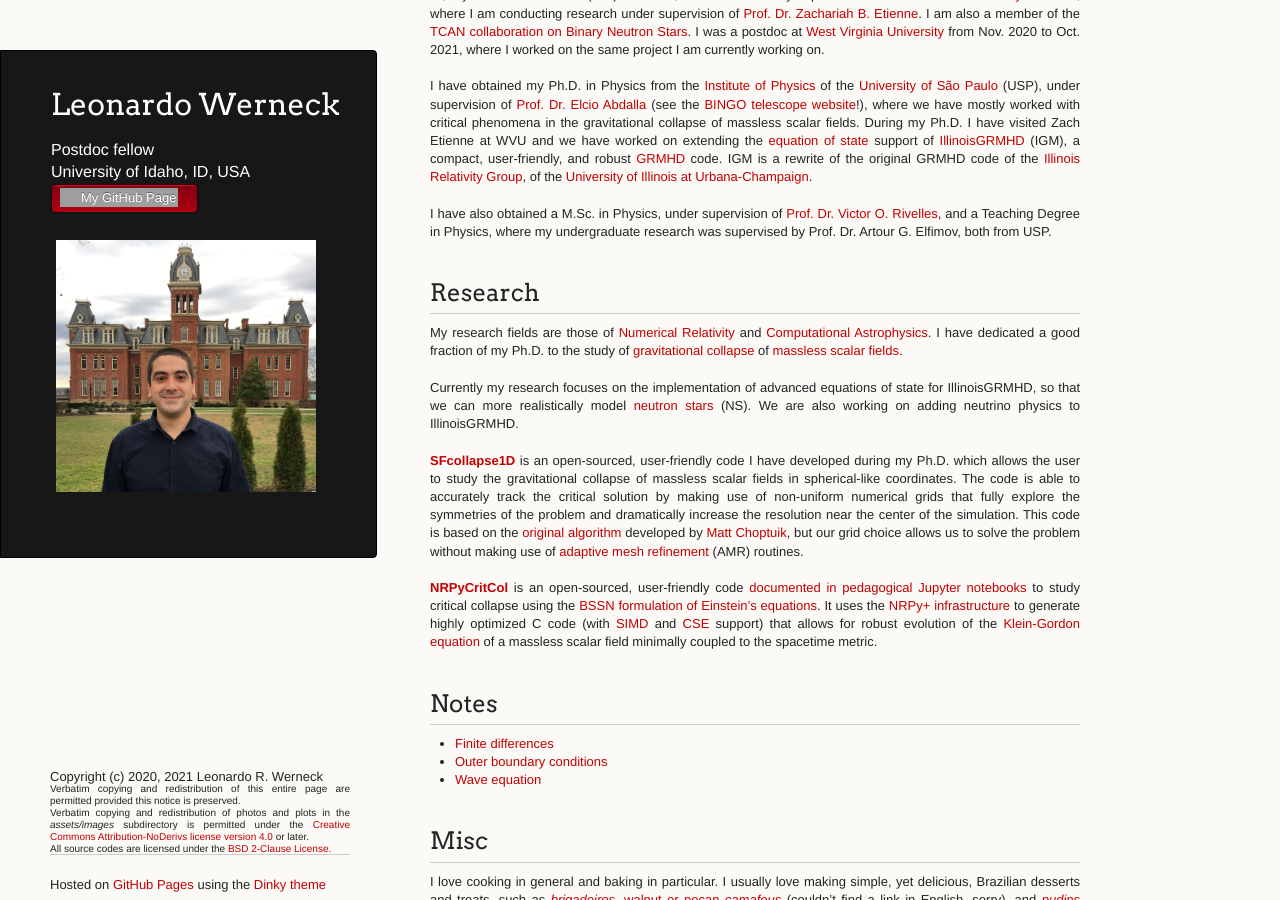
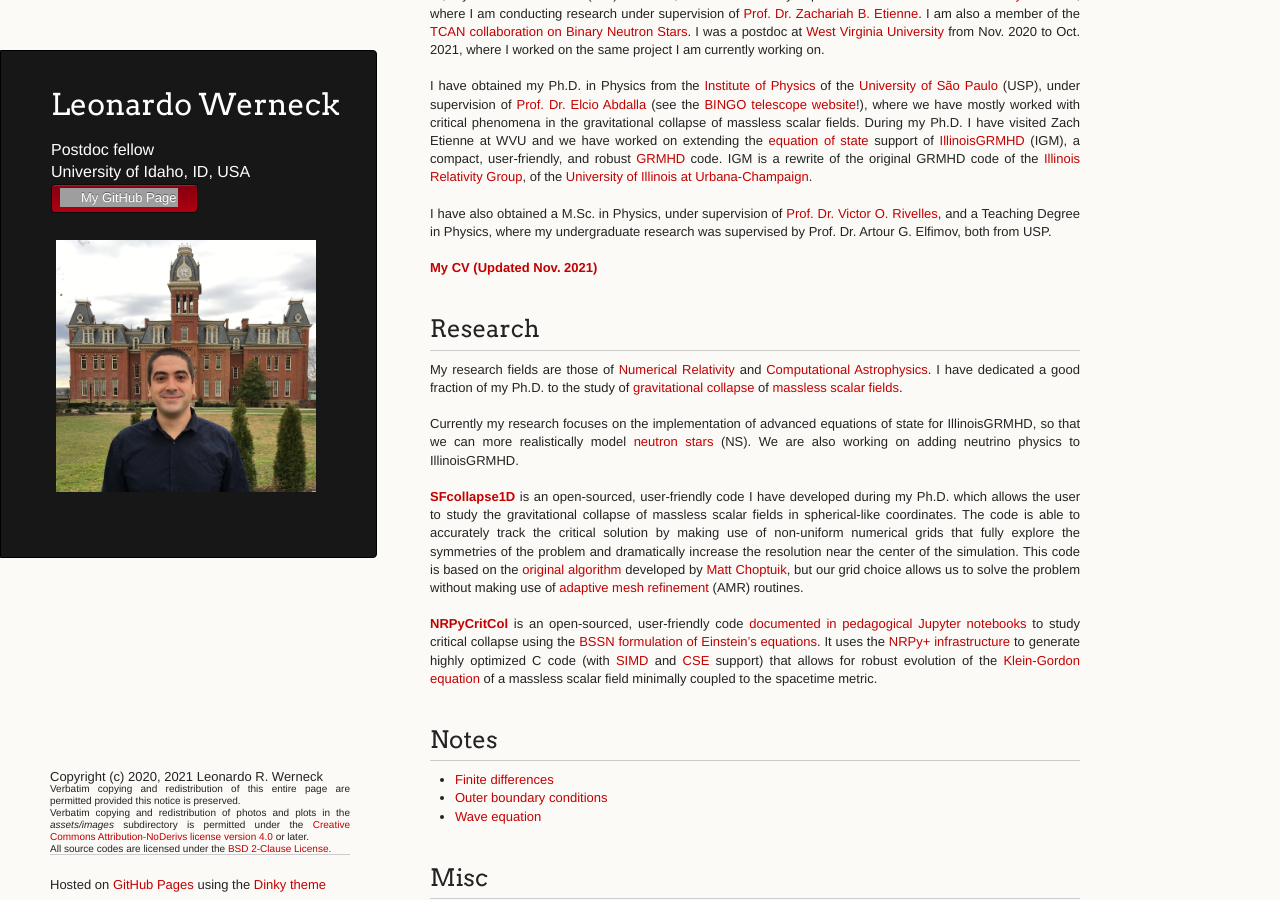
Before and after one commit to leowerneck/leowerneck.github.io, a Jekyll site: the page built from index.md, in a window 1280 px wide and 900 px high, scrolled down 400 px. Built offline with Jekyll 4.4.1, drawn with Linux system fonts in a browser that asks for light colours; a script that is not in the unit is left out; grey boxes are pictures that could not be loaded.

Commit message:
Added CV

```diff
--- a/index.md
+++ b/index.md
@@ -55,6 +55,8 @@ I have also obtained a M.Sc. in Physics, under supervision of
 [Prof. Dr. Victor O. Rivelles](http://itec.if.usp.br/~rivelles/), and a
 Teaching Degree in Physics, where my undergraduate research was
 supervised by Prof. Dr. Artour G. Elfimov, both from USP.
+<br><br>
+[**My CV (Updated Nov. 2021)**](assets/CV.pdf)
 
 <a name='Research'>
 ## Research
```
Also changed, not shown: 1 other file.
